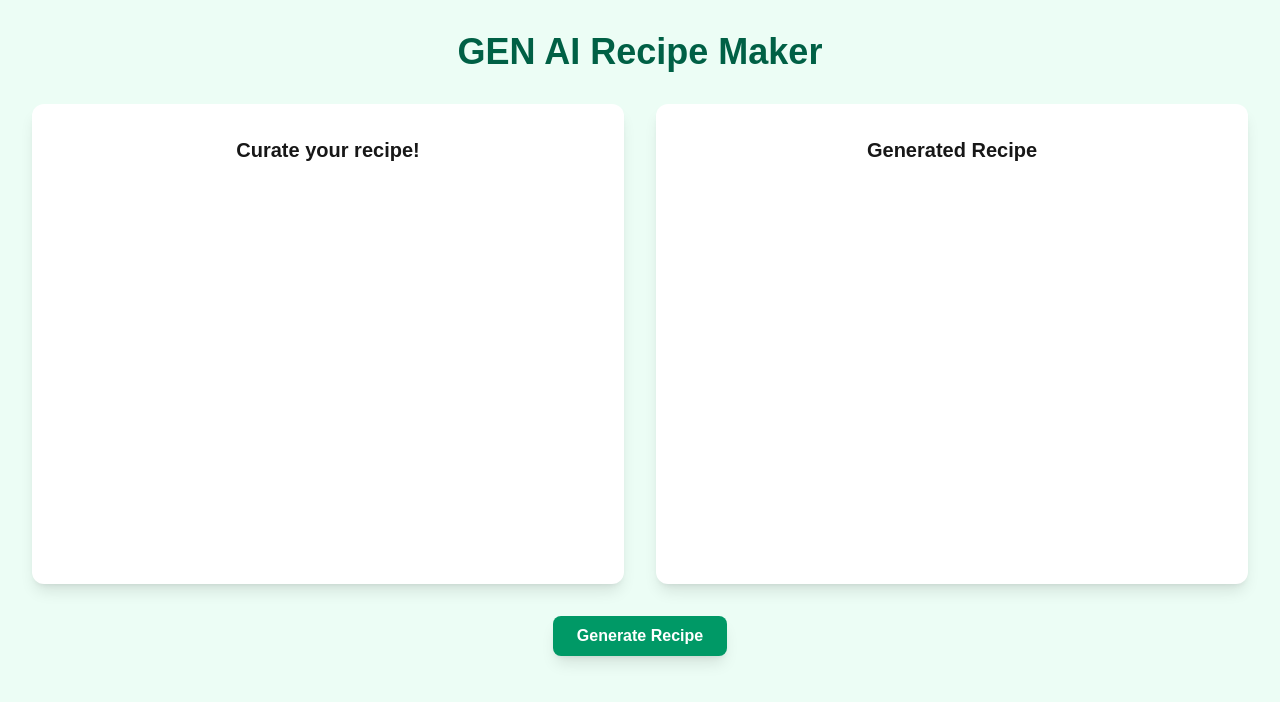
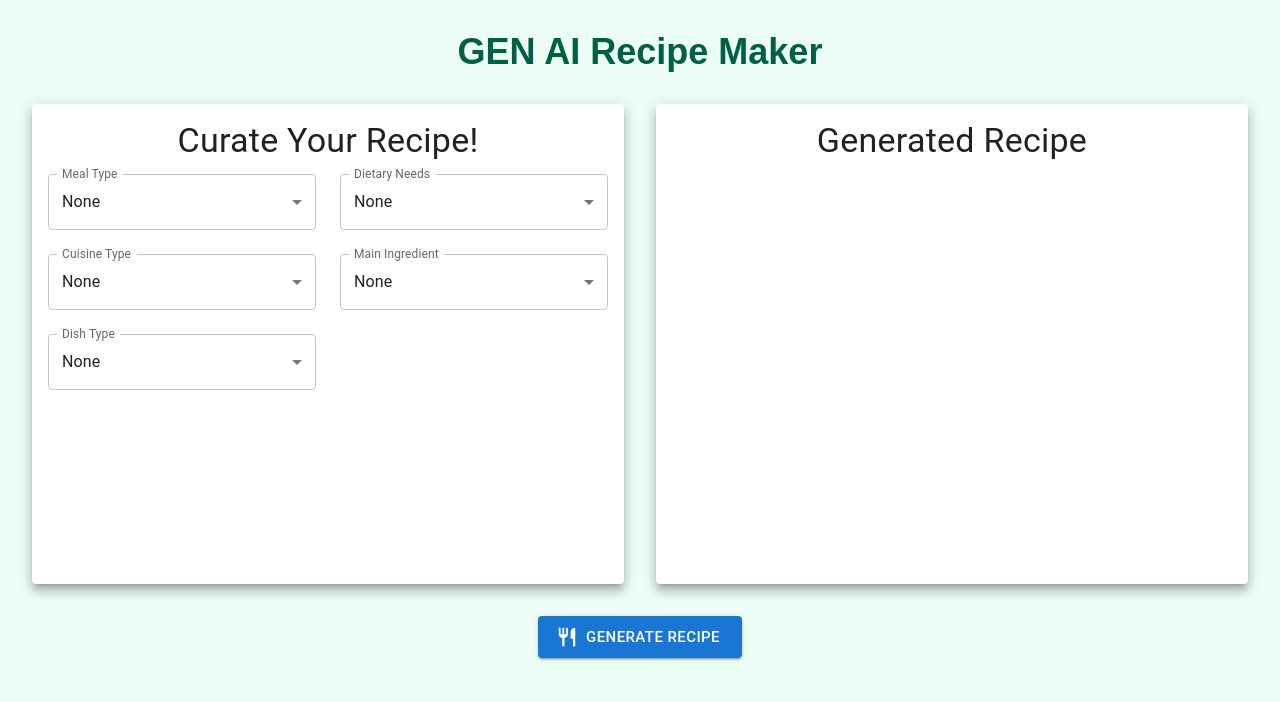
Before and after one commit to gohweihan1/fridge-sensor, a Next.js app in the folder ts-frontend/: page /recipe in a window 1280 px wide. Shown: the top 702 px of the page. Built offline with nearby package versions, Linux system fonts and the light colour scheme.

Commit message:
added form for recipe page

```diff
--- a/ts-frontend/src/app/recipe/page.tsx
+++ b/ts-frontend/src/app/recipe/page.tsx
@@ -1,6 +1,37 @@
 "use client";
 
+import React, { useState } from 'react';
+import { Card, CardContent, Button, Typography, FormControl, InputLabel, Select, MenuItem, Grid } from '@mui/material';
+import RestaurantIcon from '@mui/icons-material/Restaurant';
+import { useRouter } from 'next/router';
+
 export default function recipe() {
+
+    // State to manage the selected options
+    const [mealType, setMealType] = useState('None');
+    const [dietaryNeeds, setDietaryNeeds] = useState('None');
+    const [cuisineType, setCuisineType] = useState('None');
+    const [mainIngredient, setMainIngredient] = useState('None');
+    const [dishType, setDishType] = useState('None');
+
+    const meal_type = ["Appetizer", "Breakfast", "Dessert", "Dinner", "Lunch", "Side Dish", "Snack", "None"]
+    const dietary_needs = ["Diabetic-friendly", "Gluten-free", "Healthy", "Lactose-free", "Low-calorie", "Low-carb", "Low-fat", "Low-sodium", "Vegan", "Vegetarian", "None"]
+    const cuisine_type = ["Chinese", "French", "Greek", "Indian", "Italian", "Mexican", "Southern", "None"]
+    const main_ingredient = ["Beef", "Bread", "Chicken", "Fish", "Pasta", "Pork", "Rice", "Shrimp", "None"]
+    const dish_type = ["Cake", "Casserole", "Cookie", "Pie", "Salad", "Soup", "None"]
+
+    const handleChange = (setter: React.Dispatch<React.SetStateAction<any>>) => (event: React.ChangeEvent<{ value: unknown }>) => {
+        setter(event.target.value);
+      };
+
+    const renderSelectOptions = (options: string[]) => {
+        return options.map((option, index) => (
+            <MenuItem key={index} value={option}>
+            {option}
+            </MenuItem>
+        ));
+    };
+
     return (
         <div className="bg-emerald-50 min-h-screen p-8">
             <h1 className="text-4xl font-bold text-center mb-8 text-emerald-800">
@@ -8,28 +39,111 @@ export default function recipe() {
             </h1>
             <div className="grid grid-cols-1 md:grid-cols-2 gap-8 min-h-[60vh]">
             {/* Left Card (User Preferences) */}
-            <div className="bg-white p-8 rounded-xl shadow-lg flex flex-col">
-                <h2 className="text-xl font-semibold mb- text-center">Curate your recipe!</h2>
-                {/* Preferences form will go here */}
-            </div>
+            <Card className="flex flex-col" raised>
+            <CardContent>
+                <Typography variant="h4" component="h1" align="center" gutterBottom>
+                Curate Your Recipe!
+                </Typography>
+
+                {/* Preferences Form */}
+                <Grid container spacing={3}>
+                {/* Meal Type */}
+                <Grid item xs={12} sm={6}>
+                    <FormControl fullWidth>
+                    <InputLabel>Meal Type</InputLabel>
+                    <Select
+                        value={mealType}
+                        onChange={handleChange(setMealType)}
+                        label="Meal Type"
+                    >
+                        {renderSelectOptions(meal_type)}
+                    </Select>
+                    </FormControl>
+                </Grid>
+
+                {/* Dietary Needs */}
+                <Grid item xs={12} sm={6}>
+                    <FormControl fullWidth>
+                    <InputLabel>Dietary Needs</InputLabel>
+                    <Select
+                        value={dietaryNeeds}
+                        onChange={handleChange(setDietaryNeeds)}
+                        label="Dietary Needs"
+                    >
+                        {renderSelectOptions(dietary_needs)}
+                    </Select>
+                    </FormControl>
+                </Grid>
+
+                {/* Cuisine Type */}
+                <Grid item xs={12} sm={6}>
+                    <FormControl fullWidth>
+                    <InputLabel>Cuisine Type</InputLabel>
+                    <Select
+                        value={cuisineType}
+                        onChange={handleChange(setCuisineType)}
+                        label="Cuisine Type"
+                    >
+                        {renderSelectOptions(cuisine_type)}
+                    </Select>
+                    </FormControl>
+                </Grid>
+
+                {/* Main Ingredient */}
+                <Grid item xs={12} sm={6}>
+                    <FormControl fullWidth>
+                    <InputLabel>Main Ingredient</InputLabel>
+                    <Select
+                        value={mainIngredient}
+                        onChange={handleChange(setMainIngredient)}
+                        label="Main Ingredient"
+                    >
+                        {renderSelectOptions(main_ingredient)}
+                    </Select>
+                    </FormControl>
+                </Grid>
+
+                {/* Dish Type */}
+                <Grid item xs={12} sm={6}>
+                    <FormControl fullWidth>
+                    <InputLabel>Dish Type</InputLabel>
+                    <Select
+                        value={dishType}
+                        onChange={handleChange(setDishType)}
+                        label="Dish Type"
+                    >
+                        {renderSelectOptions(dish_type)}
+                    </Select>
+                    </FormControl>
+                </Grid>
+                </Grid>
+            </CardContent>
+            </Card>
 
             {/* Right Card (Recipe Display) */}
-            <div className="bg-white p-8 rounded-xl shadow-lg flex flex-col">
-                <h2 className="text-xl font-semibold mb-4 text-center">Generated Recipe</h2>
+            <Card className="flex flex-col" raised>
+            <CardContent>
+                <Typography variant="h4" component="h2" align="center" gutterBottom>
+                Generated Recipe
+                </Typography>
                 {/* Recipe content will go here */}
-            </div>
+            </CardContent>
+            </Card>
         </div>
 
         {/* Generate Recipe Button */}
         <div className="flex justify-center mt-8">
-            <button
-                className="bg-emerald-600 text-white font-semibold py-2 px-6 rounded-lg shadow-lg hover:bg-emerald-700 transition duration-300"
+            <Button
+            variant="contained"
+            startIcon={<RestaurantIcon />}
             onClick={() => {
-                // Logic for generating the recipe will go here
+                //logic
             }}
+            size='large'
+            className="bg-emerald-600 hover:bg-emerald-700 transition duration-300"
             >
             Generate Recipe
-            </button>
+            </Button>
         </div>
         </div>
     )
```
Lines whose indentation alone changed are shown as unchanged.
